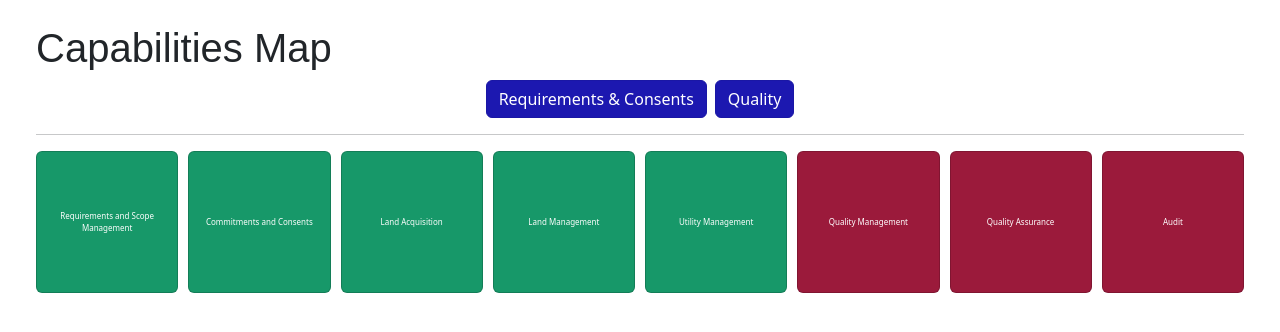
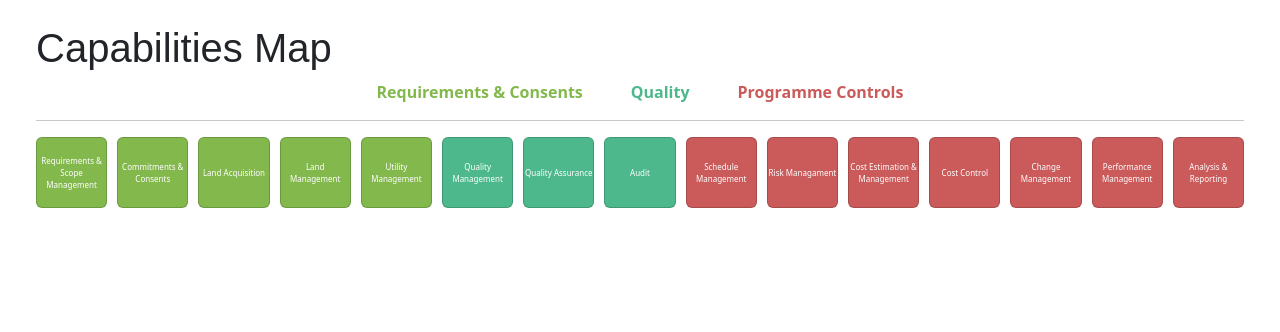
Before and after one commit to damianryann/capabilities-map, a React (Vite) app: page / in a window 1280 px wide. Shown: the top 332 px of the page. Built offline with nearby package versions, Linux system fonts and the light colour scheme.

Commit message:
Some more items added and addition of modal

```diff
--- a/src/App.tsx
+++ b/src/App.tsx
@@ -1,50 +1,71 @@
-import React, { useState } from 'react';
+import React, { Fragment, useState } from 'react';
 import Masonry, { ResponsiveMasonry } from 'react-responsive-masonry';
 
 import { data } from './data';
 
+interface SubItems {
+  name: string;
+  href: string;
+}
+
+interface ModalData {
+  sectionId: number;
+  name: string;
+  subItems: SubItems[];
+}
+
 function App() {
   const { sections } = data;
-  const [visibleSections, setVisibleSections] = useState(
-    sections.map(section => section.id)
-  );
+  const [visibleSection, setVisibleSection] = useState<number | null>(null);
+  const [showModal, setShowModal] = useState<boolean>(false);
+  const [selectedItem, setSelectedItem] = useState<ModalData | null>(null);
 
-  const toggleSection = sectionId => {
-    if (visibleSections.length === 1 && visibleSections.includes(sectionId)) {
-      setVisibleSections(sections.map(section => section.id));
+  const toggleSection = (sectionId: number) => {
+    if (visibleSection === sectionId) {
+      setVisibleSection(null);
     } else {
-      setVisibleSections([sectionId]);
+      setVisibleSection(sectionId);
     }
   };
 
+  const openModal = (item: ModalData) => {
+    setSelectedItem(item);
+    setShowModal(true);
+  };
+
   return (
+    <Fragment>
       <div className="container-fluid">
         <div className="row p-4">
           <div className="col-12 col-sm-12">
             <h1>Capabilities Map</h1>
             <div className="d-flex justify-content-center">
               {sections.map(section => (
-              <button
+                <a
                   key={section.id}
-                className={`btn btn-primary mx-1 ${
-                  visibleSections.includes(section.id) ? 'active' : ''
-                }`}
+                  className={`mx-4 fw-bold`}
+                  style={{
+                    color: section.color
+                  }}
                   onClick={() => toggleSection(section.id)}>
                   {section.title}
-              </button>
+                </a>
               ))}
             </div>
             <hr />
             <ResponsiveMasonry
               columnsCountBreakPoints={{ 350: 4, 750: 8, 900: 16 }}>
               <Masonry gutter="10px">
-              {sections.map(
-                section =>
-                  visibleSections.includes(section.id) &&
+                {sections.map(section =>
                   section.items.map((item, itemId) => (
                     <div
                       key={itemId}
-                      className="card ratio ratio-1x1 p-3"
+                      className={`card ratio ratio-1x1 p-3 ${
+                        visibleSection !== null && visibleSection !== section.id
+                          ? 'opacity-50'
+                          : ''
+                      }`}
+                      onClick={() => openModal(item)}
                       style={{ backgroundColor: section.color }}>
                       <div className="d-flex justify-content-center align-items-center text-size text-white text-center">
                         {item.name}
@@ -56,7 +77,44 @@ function App() {
             </ResponsiveMasonry>
           </div>
         </div>
+        <div className={`modal ${showModal ? 'show' : ''}`} tabIndex={-1}>
+          <div className="modal-dialog">
+            <div className="modal-content">
+              <div className="modal-header">
+                <h5 className="modal-title">
+                  {selectedItem && selectedItem.name}
+                </h5>
+                <button
+                  type="button"
+                  className="btn-close"
+                  onClick={() => setShowModal(false)}></button>
               </div>
+              <div className="modal-body">
+                <ul>
+                  {selectedItem &&
+                    selectedItem.subItems.map((items, i) => {
+                      return (
+                        <li key={i}>
+                          <a href={items.href}>{items.name}</a>
+                        </li>
+                      );
+                    })}
+                </ul>
+              </div>
+              <div className="modal-footer">
+                <button
+                  type="button"
+                  className="btn btn-primary"
+                  onClick={() => setShowModal(false)}>
+                  Close
+                </button>
+              </div>
+            </div>
+          </div>
+        </div>
+      </div>
+      {showModal && <div className="modal-bg" />}
+    </Fragment>
   );
 }
 
--- a/src/css/styles.scss
+++ b/src/css/styles.scss
@@ -64,3 +64,39 @@
 .text-size {
   font-size: 0.5rem;
 }
+
+.card {
+  transition: scale 0.2s ease;
+
+  &:hover,
+  &:focus {
+    cursor: pointer;
+    scale: 1.2;
+  }
+}
+
+a {
+  text-decoration: none;
+
+  &:hover,
+  &:focus {
+    cursor: pointer;
+    text-decoration: underline;
+  }
+}
+
+.show {
+  display: block !important;
+}
+
+.modal-bg {
+  background-color: #000;
+  display: block;
+  position: fixed;
+  top: 0;
+  left: 0;
+  opacity: 0.5;
+  z-index: 99;
+  height: 100vh;
+  width: 100vw;
+}
--- a/src/data.ts
+++ b/src/data.ts
@@ -3,21 +3,25 @@ export const data = {
     {
       id: 1,
       title: 'Requirements & Consents',
-      color: '#179869',
+      color: '#83B84D',
       items: [
         {
           sectionId: 1,
-          name: 'Requirements and Scope Management',
+          name: 'Requirements & Scope Management',
           subItems: [
             {
-              name: ' Sub Item 1',
-              href: '/link1'
+              name: 'Some Application name',
+              href: 'https://google.com'
+            },
+            {
+              name: 'Some Application name, maybe InVu?',
+              href: 'https://invu.jacobs.com/demo-dev'
             }
           ]
         },
         {
           sectionId: 1,
-          name: 'Commitments and Consents',
+          name: 'Commitments & Consents',
           subItems: [
             {
               name: ' Sub Item 1',
@@ -60,7 +64,7 @@ export const data = {
     {
       id: 2,
       title: 'Quality',
-      color: '#9b1a3b',
+      color: '#4DB88B',
       items: [
         {
           sectionId: 2,
@@ -93,6 +97,83 @@ export const data = {
           ]
         }
       ]
+    },
+    {
+      id: 3,
+      title: 'Programme Controls',
+      color: '#CB5A5A',
+      items: [
+        {
+          sectionId: 3,
+          name: 'Schedule Management',
+          subItems: [
+            {
+              name: ' Sub Item 1',
+              href: '/link1'
+            }
+          ]
+        },
+        {
+          sectionId: 3,
+          name: 'Risk Managament',
+          subItems: [
+            {
+              name: ' Sub Item 1',
+              href: '/link1'
+            }
+          ]
+        },
+        {
+          sectionId: 3,
+          name: 'Cost Estimation & Management',
+          subItems: [
+            {
+              name: ' Sub Item 1',
+              href: '/link1'
+            }
+          ]
+        },
+        {
+          sectionId: 3,
+          name: 'Cost Control',
+          subItems: [
+            {
+              name: ' Sub Item 1',
+              href: '/link1'
+            }
+          ]
+        },
+        {
+          sectionId: 3,
+          name: 'Change Management',
+          subItems: [
+            {
+              name: ' Sub Item 1',
+              href: '/link1'
+            }
+          ]
+        },
+        {
+          sectionId: 3,
+          name: 'Performance Management',
+          subItems: [
+            {
+              name: ' Sub Item 1',
+              href: '/link1'
+            }
+          ]
+        },
+        {
+          sectionId: 3,
+          name: 'Analysis & Reporting',
+          subItems: [
+            {
+              name: ' Sub Item 1',
+              href: '/link1'
+            }
+          ]
+        }
+      ]
     }
   ]
 };
```
Lines whose indentation alone changed are shown as unchanged.
